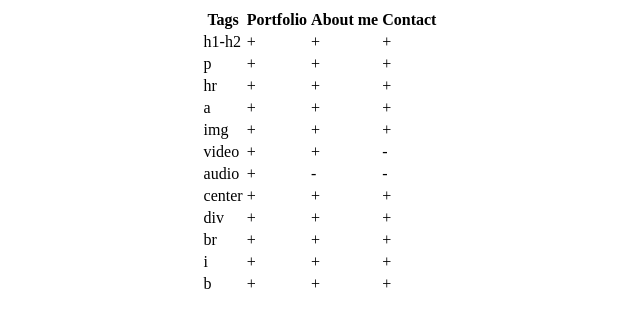
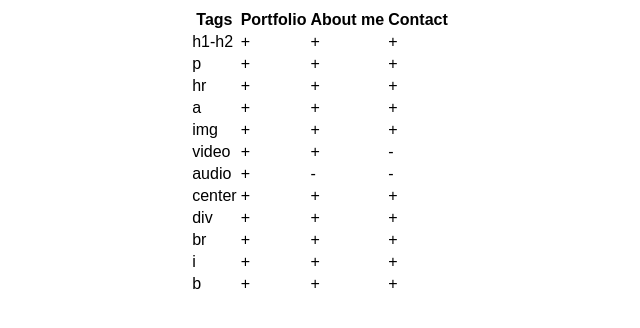
Before and after one commit to annaalehmann/GIS-2020, a plain HTML site: page Aufgabe02/tags_used.html in a window 1280 px wide. Shown: the whole page, without its empty margins (320-960 px from the left). Drawn offline with Linux system fonts and the light colour scheme.

Commit message:
Update tags_used.html

```diff
--- a/Aufgabe02/tags_used.html
+++ b/Aufgabe02/tags_used.html
@@ -5,7 +5,7 @@
 </head>
 <body>
 <center>
-    <table>
+    <table style="font-family:Arial">
         <tr>
             <th>Tags</th>
             <th>Portfolio</th>
```
